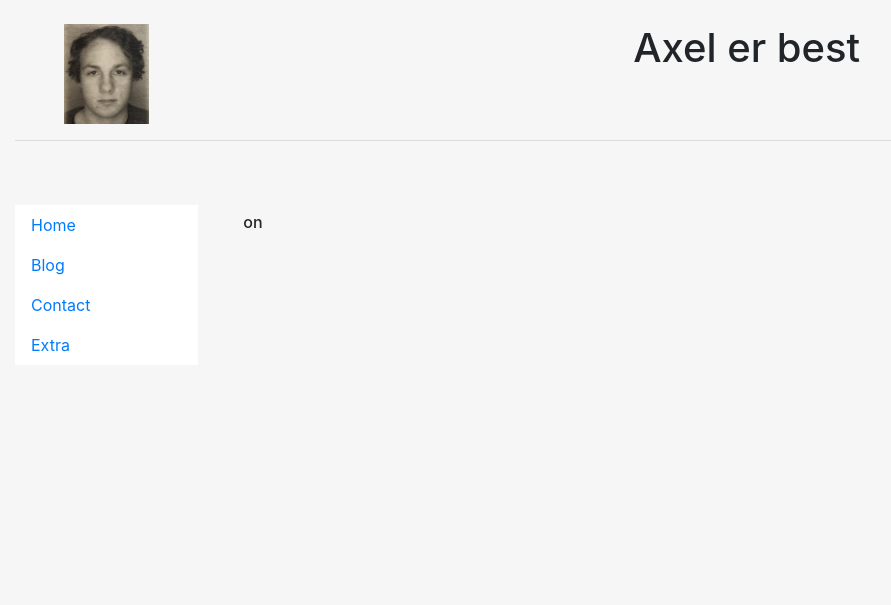
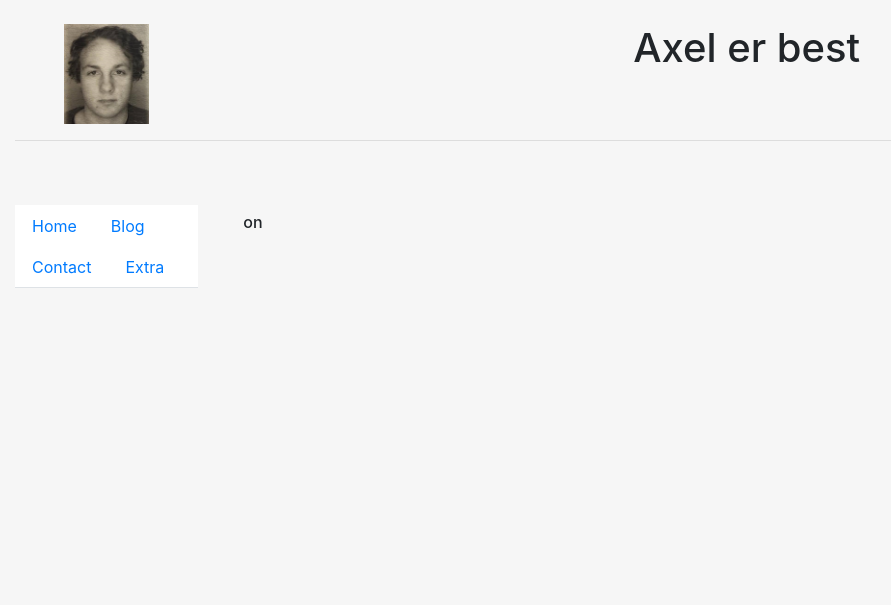
Before and after one commit to axeloh/Django_Project, a Django app: template mysite/blog/templates/blog/post.html in a window 1280 px wide. Shown: the top 605 px of the page, without its empty margins (0-891 px from the left). Run offline with Django 3.2, Linux system fonts and the light colour scheme; the template is opened without the code that fills it, so the values that code supplies are empty; some libraries are stand-ins or nearby versions.

Commit message:
endret litt html

```diff
--- a/mysite/personal/templates/personal/basic.html
+++ b/mysite/personal/templates/personal/basic.html
@@ -4,5 +4,4 @@
     {% for c in info %}
         <p>{{c}}</p>
     {% endfor %}
-
 {% endblock %}
--- a/mysite/personal/templates/personal/header.html
+++ b/mysite/personal/templates/personal/header.html
@@ -17,7 +17,7 @@
 </head>
 
 <body class="body" style="background-color:#f6f6f6">
-	<link src="{% static 'personal/js/bootstrap.js' %}" type="text/javascript">
+	<link src="{% static 'personal/js/bootstrap.js' %}" type="text/javascript" >
 	<div class="container-fluid" style="min-height:95%; ">
 		<div class="row">
 			  <div class="col-sm-2">
@@ -35,35 +35,41 @@
 		</div><hr>
 
 		<div class="row">
+
 		  <div class="col-sm-2">
 		  <br>
-
 		  <br>
 		   <!-- Great, til you resize. -->
 			<!--<div class="well bs-sidebar affix" id="sidebar" style="background-color:#fff">-->
 			<div class="well bs-sidebar" id="sidebar" style="background-color:#fff">
-			  <ul class="nav flex-column nav-pills" id="v-pills-tab" aria-orientation="vertical">
-			  <a class="nav-link" id="v-pills-home-tab" data-toggle="pill" href="/" role="tab" aria-controls="v-pills-home" aria-selected="true">Home</a>
-			  <a class="nav-link" id="v-pills-profile-tab" data-toggle="pill" href="/blog/" role="tab" aria-controls="v-pills-profile" aria-selected="false">Blog</a>
-			  <a class="nav-link" id="v-pills-messages-tab" data-toggle="pill" href="/contact/" role="tab" aria-controls="v-pills-messages" aria-selected="false">Contact</a>
-			  <a class="nav-link" id="v-pills-settings-tab" data-toggle="pill" href="/extra/" role="tab" aria-controls="v-pills-settings" aria-selected="false">Extra</a>
-			</ul>
 
+			  <ul class="nav nav-tabs" id="myTab" role="tablist">
+				  <li class="nav-item">
+					  <a class="nav-link" id="home-tab" data-toggle="tab" href="/" role="tab" aria-controls="home" aria-selected="true">Home</a>
+				  </li>
+				  <li class="nav-item">
+					  <a class="nav-link" id="blog-tab" data-toggle="tab" href="/blog/" role="tab" aria-controls="blog" aria-selected="false">Blog</a>
+				  </li>
+				  <li class="nav-item">
+					  <a class="nav-link" id="contact-tab" data-toggle="tab" href="/contact/" role="tab" aria-controls="contact" aria-selected="false">Contact</a>
+				  </li>
+				  <li class="nav-item">
+					  <a class="nav-link" id="extra-tab" data-toggle="tab" href="/extra/" role="tab" aria-controls="extra" aria-selected="false">Extra</a>
+				  </li>
+				</ul>
 			</div> <!--well bs-sidebar affix-->
 		  </div> <!--col-sm-2-->
 
-
-
-
-
 		  <div class="col-sm-10">
-
 			<div class='container-fluid'>
-			<br><br>
-			   {% block content %}
-			   {% endblock %}
+				<div class="tab-content">
+					<br><br>
+			   		{% block content %}
+			   		{% endblock %}
+				</div>
 			</div>
 		  </div>
+
 		</div>
 	</div>
 	<footer>
--- a/mysite/personal/templates/personal/home.html
+++ b/mysite/personal/templates/personal/home.html
@@ -1,7 +1,6 @@
 {% extends "personal/header.html" %}
 
 {% block content %}
-    <p>Hey, welcome to my website! I am a programmer.</p>
-
+        <p>Hey, welcome to my website! I am a programmer.</p>
 {% include "personal/includes/htmlsnippet.html" %}
 {% endblock %}
```
Also changed, not shown: mysite/blog/templates/blog/blog.html (indentation only).
